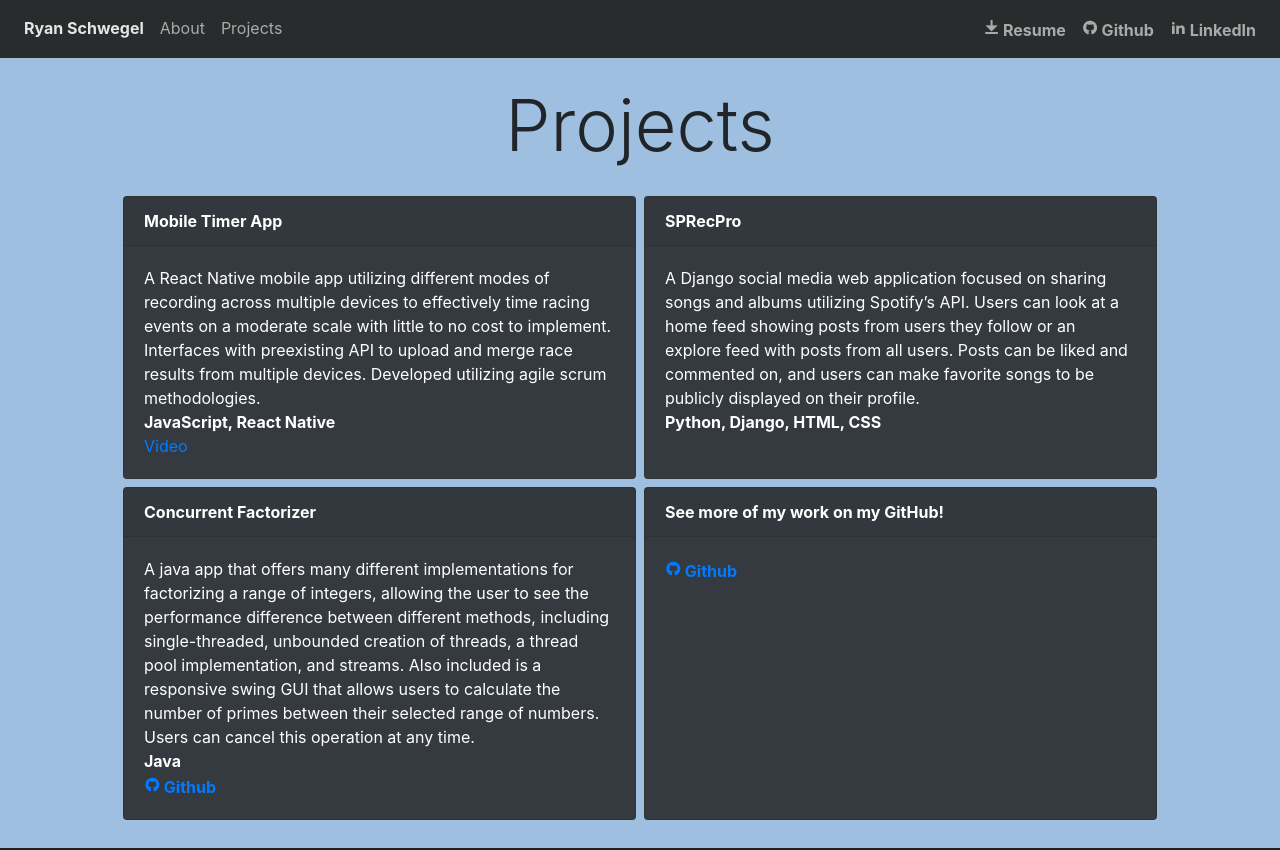
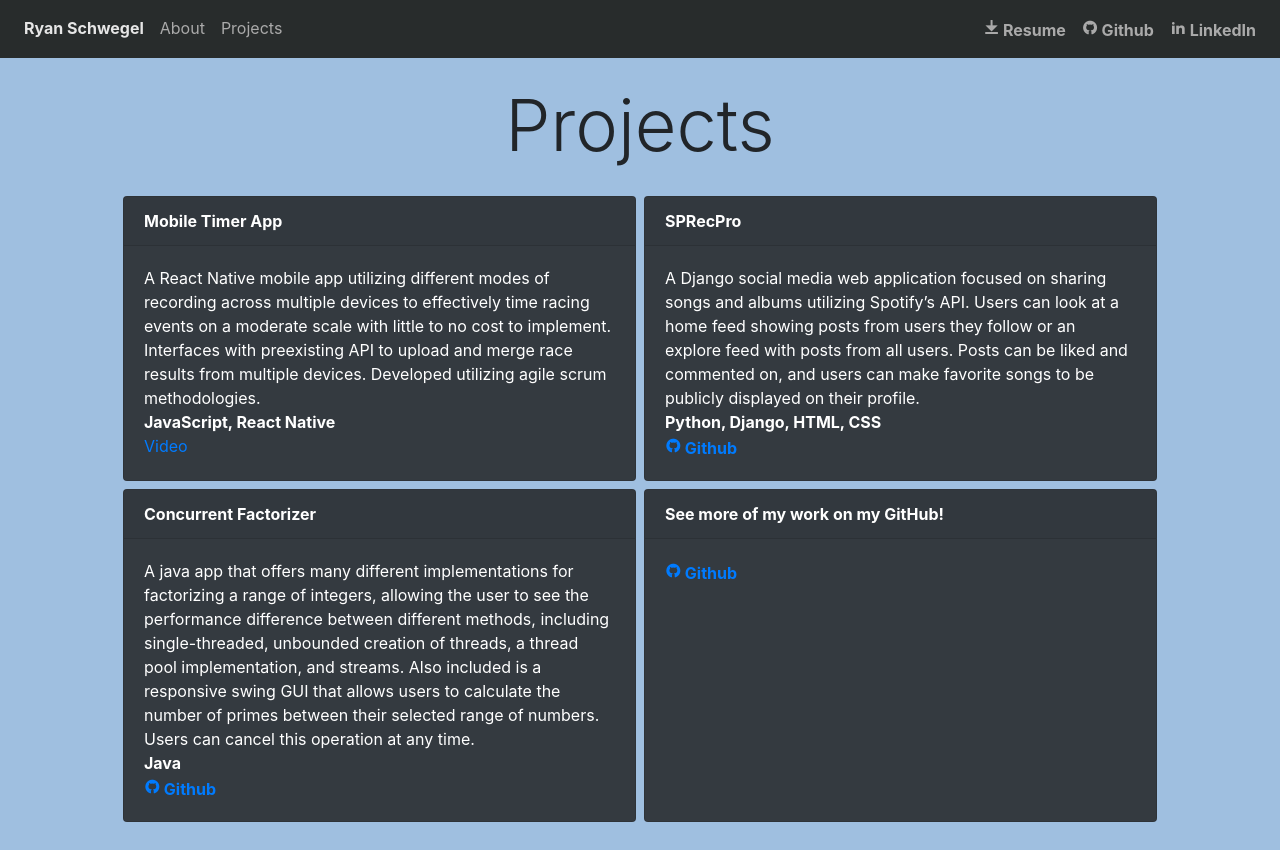
Before and after one commit to schweg64/schweg64.github.io, a plain HTML site: page projects.html in a window 1280 px wide. Drawn offline with nearby package versions, Linux system fonts and the light colour scheme.

Commit message:
Add link to project

```diff
--- a/projects.html
+++ b/projects.html
@@ -79,6 +79,8 @@
                      Posts can be liked and commented on, and users can make favorite songs to be publicly displayed on their profile.
                     <br/>
                     <b>Python, Django, HTML, CSS</b>
+                    <br/>
+                    <a href="https://github.com/nativepapaya/Spring-2022-Senior-Project"><b><i class="ri-github-fill"></i> Github</b></a>
                 </div>
             </div>
         </div>
```
